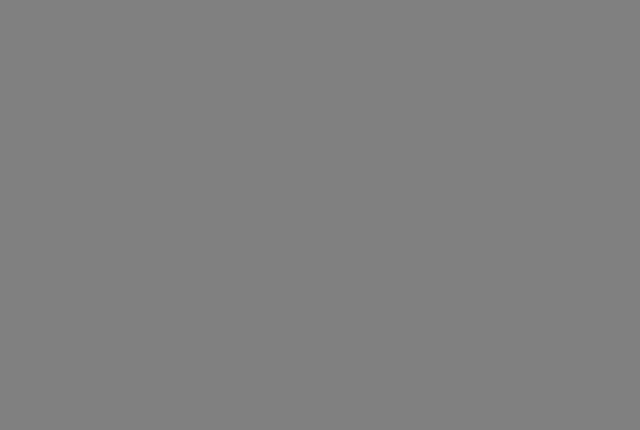
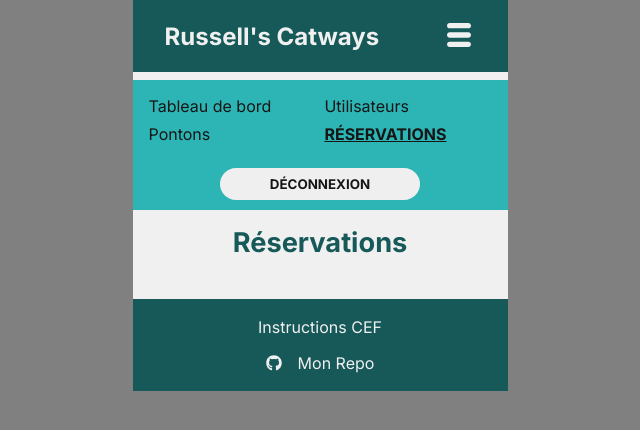
Before and after one commit to RosaBen/Russell-Catways, a React (Vite) app in the folder frontend/: page /dashboard/bookings in a window 1280 px wide. Before the commit this address had no page. Shown: the top 430 px of the page, without its empty margins (320-960 px from the left). Built offline with nearby package versions, Linux system fonts and the light colour scheme.

Commit message:
css done for catways

```diff
--- a/frontend/src/App.jsx
+++ b/frontend/src/App.jsx
@@ -13,6 +13,7 @@ import Register from "./pages/Register";
 import Dashboard from "./pages/Dashboard";
 import Users from "./pages/dashboard/Users";
 import Catways from "./pages/dashboard/Catways";
+import Bookings from "./pages/dashboard/Bookings";
 
 // Components
 import Layout from "./components/Layouts/Layout";
@@ -206,6 +207,7 @@ function App() {
               />
             }
           />
+          <Route path="bookings" element={<Bookings />} />
         </Route>
       </Route>
     </Routes>
--- /dev/null
+++ b/frontend/src/components/Cards/BookingCard.jsx
@@ -0,0 +1,3 @@
+export default function BookingCard() {
+  return;
+}
--- /dev/null
+++ b/frontend/src/components/Forms/BookingForm.jsx
@@ -0,0 +1,3 @@
+export default function BookingForm() {
+  return;
+}
--- a/frontend/src/components/Layouts/DashboardLayout.jsx
+++ b/frontend/src/components/Layouts/DashboardLayout.jsx
@@ -36,7 +36,7 @@ export default function DashboardLayout({ logout }) {
             Pontons
           </NavLink>
           <NavLink
-            to="/dashboard/reservations"
+            to="/dashboard/bookings"
             // target="_blank"
             // rel="noopener noreferrer"
             style={({ isActive }) => (isActive ? activeStyle : null)}
--- /dev/null
+++ b/frontend/src/pages/dashboard/Bookings.jsx
@@ -0,0 +1,8 @@
+import BookingCard from "../../components/Cards/BookingCard";
+export default function Bookings() {
+  return (
+    <main>
+      <h1>Réservations</h1>
+    </main>
+  );
+}
--- a/frontend/src/pages/dashboard/Catways.jsx
+++ b/frontend/src/pages/dashboard/Catways.jsx
@@ -12,7 +12,6 @@ export default function Catways({
   closeForm,
   catways,
   loadingCatways,
-  setLoadingCatways,
   handleCatwayUpdated,
   listCatwayNumber,
   setCatways,
```
